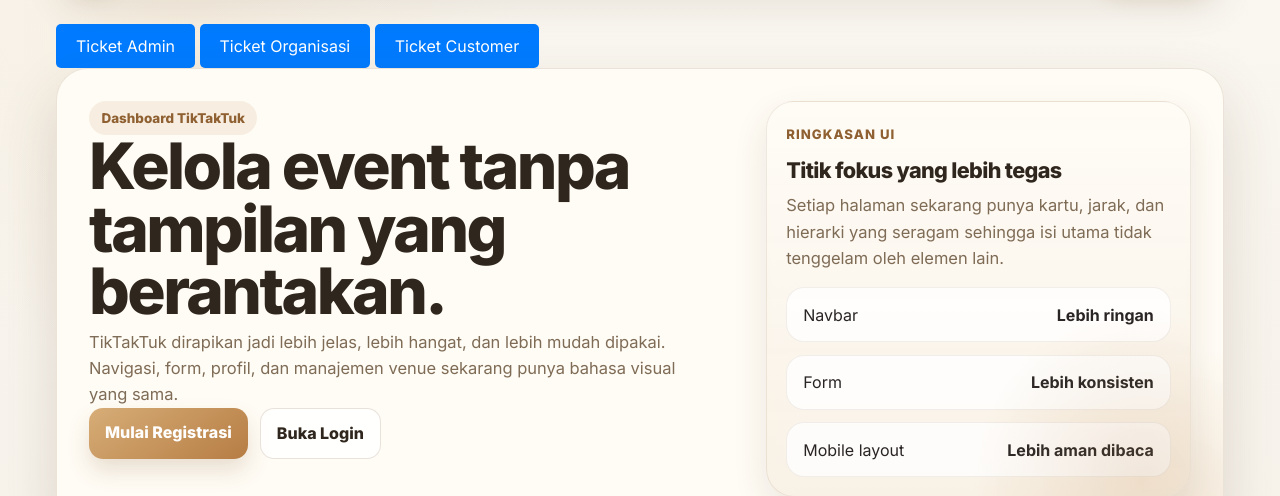
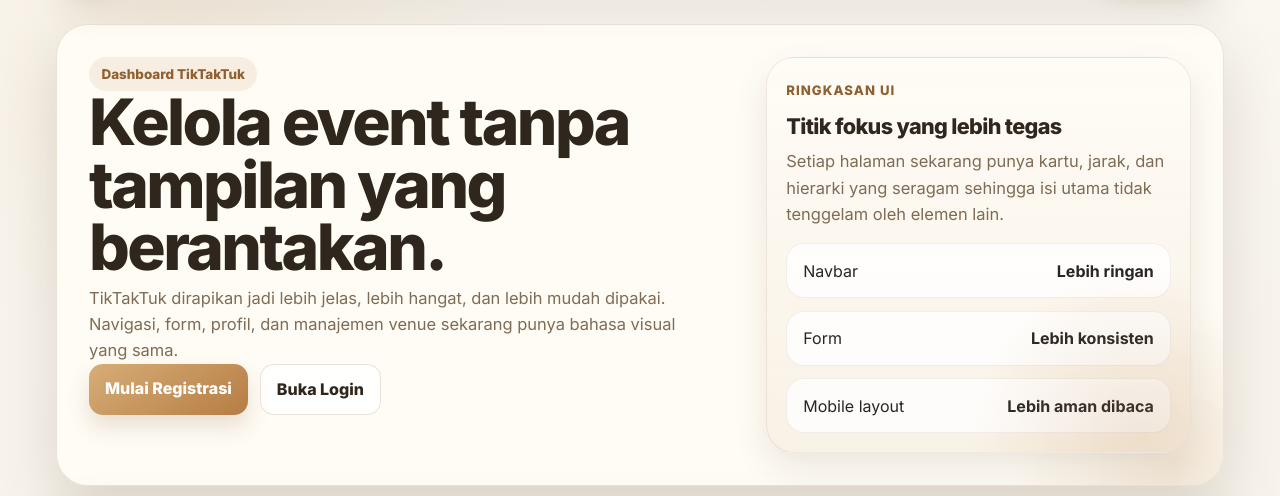
Before and after one commit to nathanslh/TK-TikTakTuk-MBG, a Django app: page / in a window 1280 px wide. Shown: the part 92-588 px from the top of the page. Run offline with Django 5.2, Linux system fonts and the light colour scheme; some libraries are stand-ins or nearby versions.

Commit message:
Removed DEBUG Button on Homepage

```diff
--- a/main/templates/home.html
+++ b/main/templates/home.html
@@ -4,12 +4,6 @@
 
 {% block content %}
 <main class="profile-wrap">
-	<a href="{% url 'my_tickets_admin' %}"><button style="background-color: #007BFF; color: white; padding: 10px 20px; border: none; border-radius: 5px; cursor: pointer;">
-		Ticket Admin</button></a>
-	<a href="{% url 'my_tickets_org' %}"><button style="background-color: #007BFF; color: white; padding: 10px 20px; border: none; border-radius: 5px; cursor: pointer;">
-		Ticket Organisasi</button></a>
-	<a href="{% url 'my_tickets_cust' %}"><button style="background-color: #007BFF; color: white; padding: 10px 20px; border: none; border-radius: 5px; cursor: pointer;">
-		Ticket Customer</button></a>
 	<section class="page-hero">
 		<div class="hero-grid">
 			<div>
```
